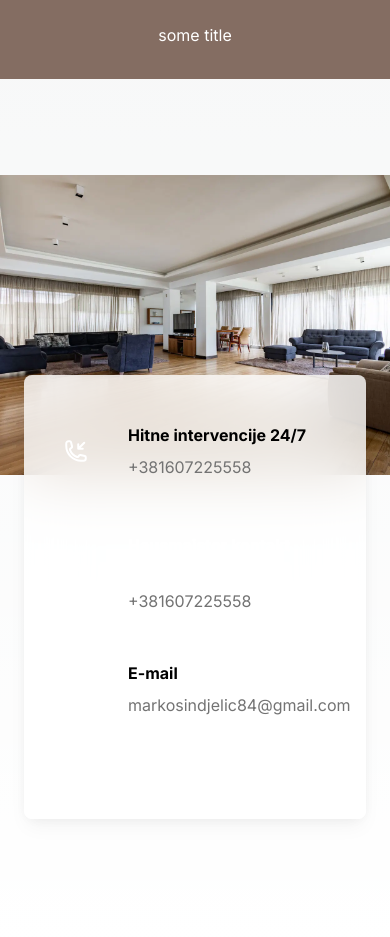
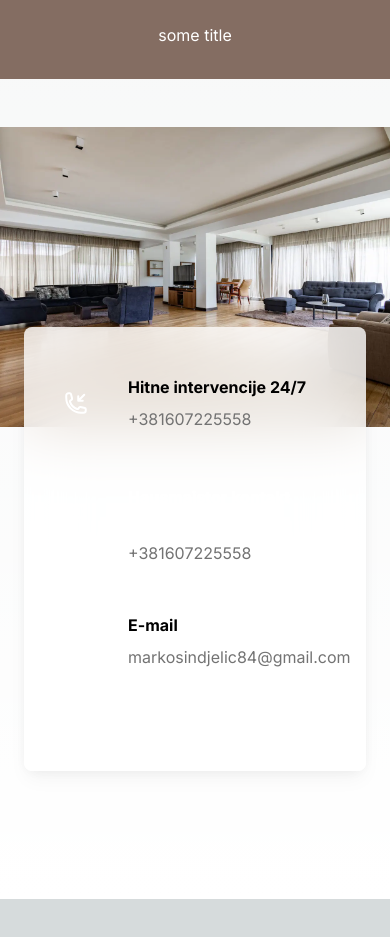
Before and after one commit to cehicm/ma-si-hausmajstor, a Next.js app: page / in a window 390 px wide. Shown: the part 3800-4737 px from the top of the page. After the commit the page ends 4699 px from the top, so only its background shows below. Built offline with nearby package versions, Linux system fonts and the light colour scheme.

Commit message:
Update contact page responsive

```diff
--- a/src/components/Contact.js
+++ b/src/components/Contact.js
@@ -2,7 +2,7 @@ import Link from "next/link";
 
 export default function Contact() {
 	return (
-		<div className="container my-24 lg:my-12 mx-auto md:px-6">
+		<div className="container my-12 mx-auto md:px-6">
 			<section className="mb-32">
 				<div className="relative h-[300px] overflow-hidden bg-cover bg-[50%] bg-no-repeat bg-contact-bg"></div>
 				<div className="container px-6 md:px-12">
```
